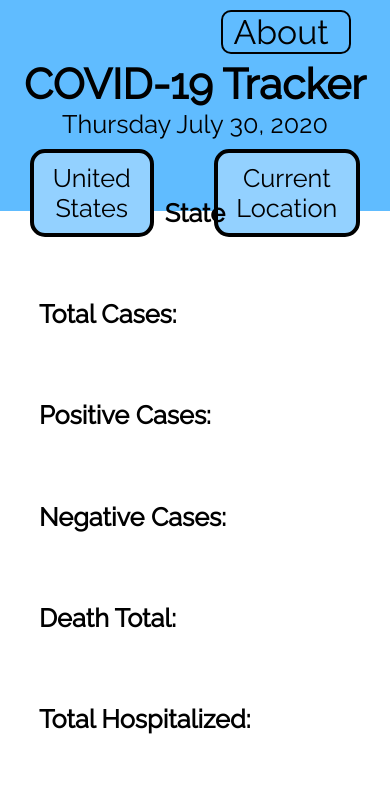
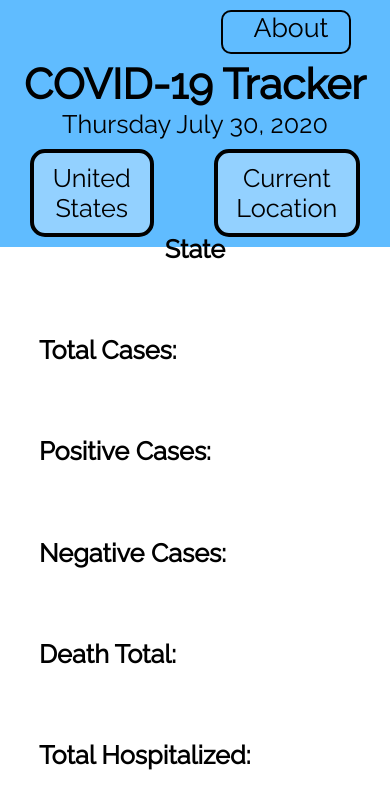
Before and after one commit to jordangregson/covid19trackerapp, a plain HTML site: page current-loc.html in a window 390 px wide. Drawn offline with Linux system fonts and the light colour scheme.

Commit message:
Update main-styles.css

```diff
--- a/main-styles.css
+++ b/main-styles.css
@@ -9,7 +9,7 @@ a {
 }
 
 #header-bck {
-    height: 40vh;
+    height: 50%;
     width: 100%;
     background-color: #60BCFF;
 }
@@ -41,7 +41,7 @@ a {
 
     text-align: right;
 
-    font-size: 4vh;
+    font-size: 20pt;
 
     border: 2px solid black;
     border-radius: 10px;
@@ -50,7 +50,7 @@ a {
 #website-title {
     font-size: 7vh;
     text-align: center;
-    padding-top: 1px;
+    padding-top: 1vh;
     font-weight: bold;
 }
 
@@ -107,7 +107,7 @@ a {
 @media (max-width: 900px) {
     #header-bck {
         width: auto;
-        height: 25vh;
+        height: 50%;
         background-color: #60BCFF;
         margin-left: auto;
         margin-right: auto;
```
